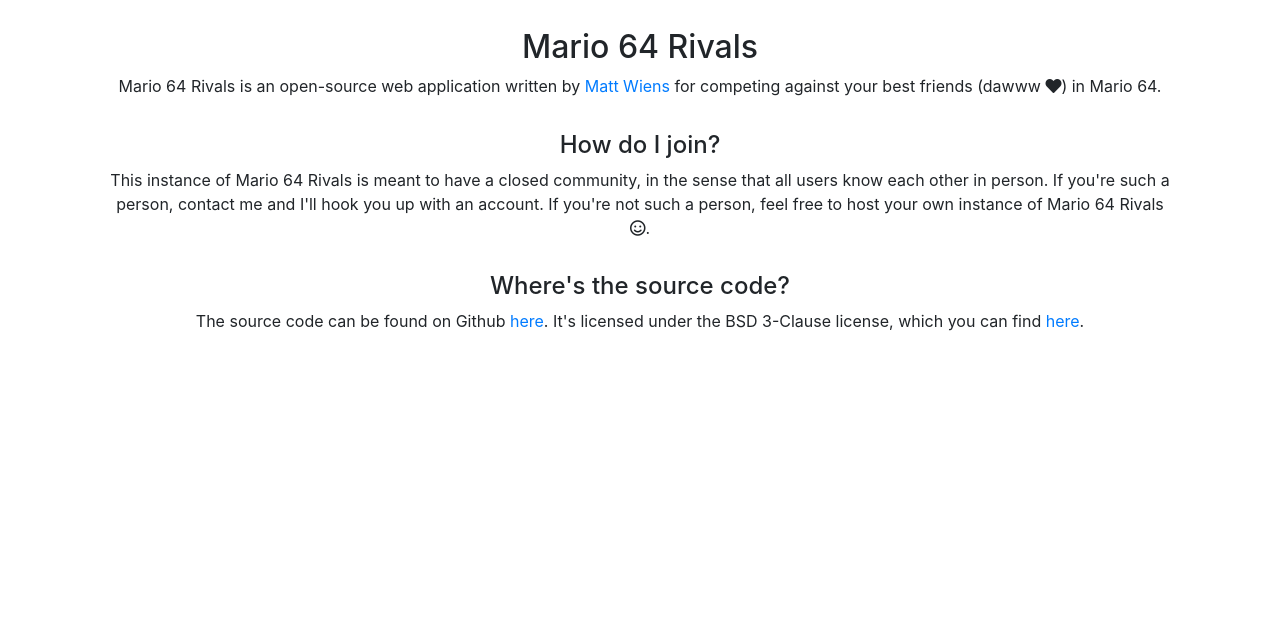
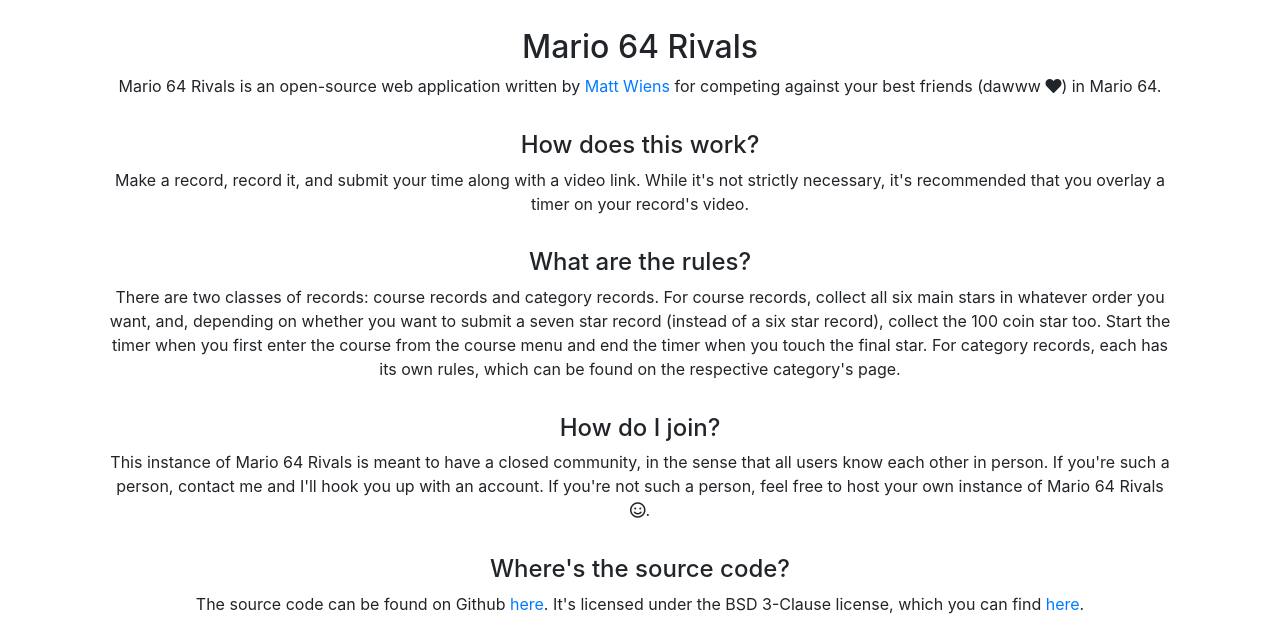
Before and after one commit to mwiens91/mario-64-rivals, a Django app: page /about/ in a window 1280 px wide. Shown: the part 479-1100 px from the top of the page. Before the commit the page ends 810 px from the top, so only its background shows below. Run offline with Django 3.2, Linux system fonts and the light colour scheme; some libraries are stand-ins or nearby versions.

Commit message:
Add more detail about Mario 64 Rivals
Both to the readme and the about page.

```diff
--- a/leaderboards/templates/leaderboards/about.html
+++ b/leaderboards/templates/leaderboards/about.html
@@ -18,6 +18,14 @@
 
 		<p>Mario 64 Rivals is an open-source web application written by <a href="http://mattwiens.ca">Matt Wiens</a> for competing against your best friends (dawww <i class="fa fa-heart"></i>) in Mario 64.</p>
 
+		<h4 class="about-page-heading">How does this work?</h4>
+
+		<p>Make a record, record it, and submit your time along with a video link. While it's not strictly necessary, it's recommended that you overlay a timer on your record's video.</p>
+
+		<h4 class="about-page-heading">What are the rules?</h4>
+
+		<p>There are two classes of records: course records and category records. For course records, collect all six main stars in whatever order you want, and, depending on whether you want to submit a seven star record (instead of a six star record), collect the 100 coin star too. Start the timer when you first enter the course from the course menu and end the timer when you touch the final star. For category records, each has its own rules, which can be found on the respective category's page.</p>
+
 		<h4 class="about-page-heading">How do I join?</h4>
 
 		<p>This instance of Mario 64 Rivals is meant to have a closed community, in the sense that all users know each other in person. If you're such a person, contact me and I'll hook you up with an account. If you're not such a person, feel free to host your own instance of Mario 64 Rivals <i class="far fa-smile"></i>.</p>
```
Also changed, not shown: README.md.
